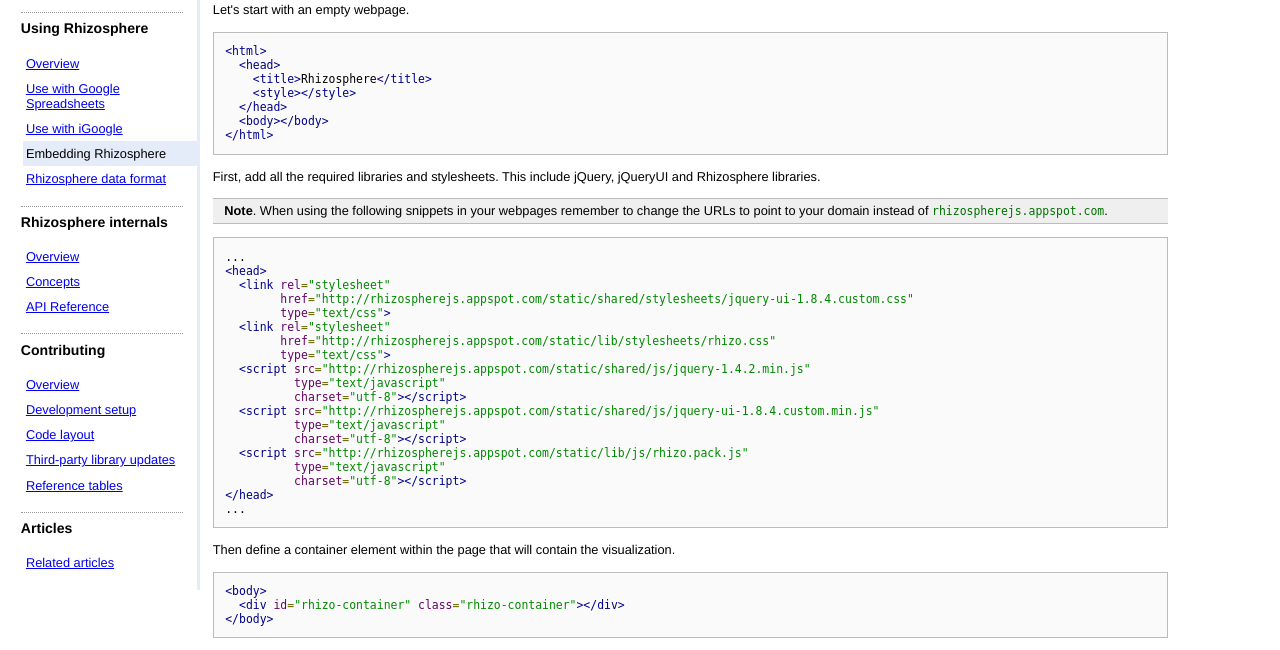
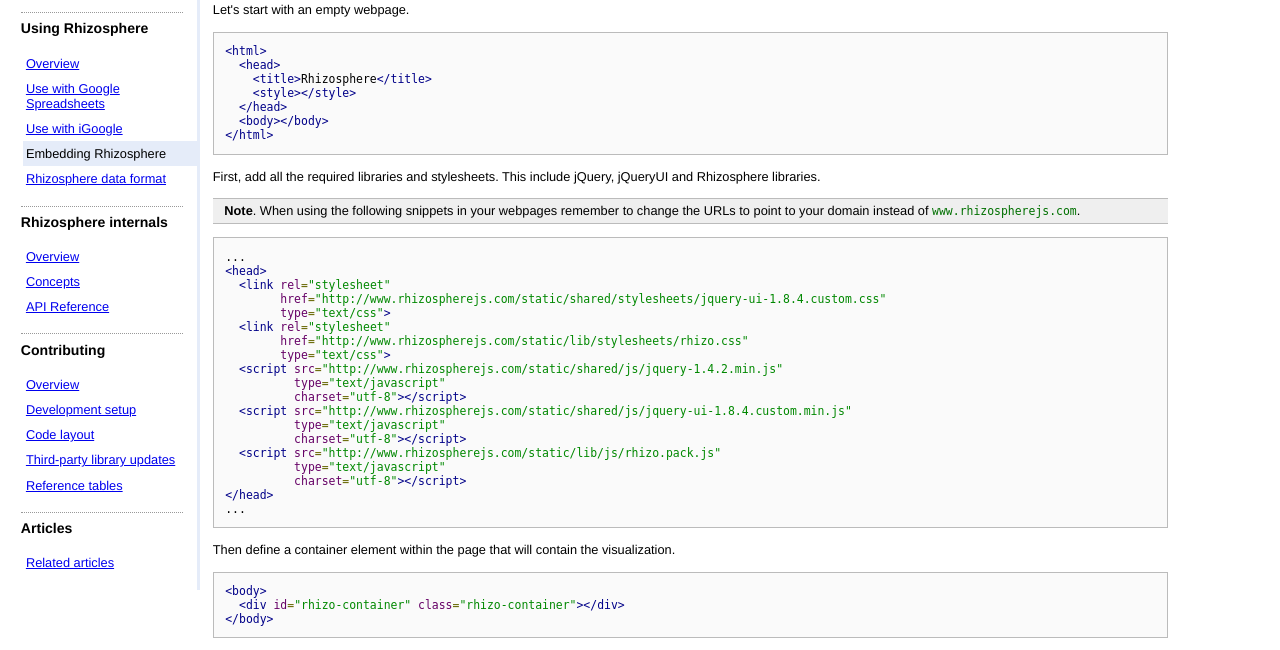
Before and after one commit to battlehorse/rhizosphere, a Python web app: template appengine/src/templates/doc/users_embed.html in a window 1280 px wide. Shown: the part 205-855 px from the top of the page. Run offline with Jinja, Linux system fonts and the light colour scheme; the template is opened without the code that fills it, so the values that code supplies are empty; some libraries are stand-ins or nearby versions.

Commit message:
Updated all links to point to the new rhizospherejs.com

```diff
--- a/appengine/src/templates/doc/contrib_layout.html
+++ b/appengine/src/templates/doc/contrib_layout.html
@@ -10,7 +10,7 @@
     <p>
       Appengine application to serve the Rhizosphere library. Also hosts
       the documentation and everything you see in the Rhizosphere
-      <a href="http://rhizospherejs.appspot.com">demo site</a>.
+      <a href="http://www.rhizospherejs.com">demo site</a>.
     </p>
 
     <p>
--- a/appengine/src/templates/doc/users_embed.html
+++ b/appengine/src/templates/doc/users_embed.html
@@ -26,24 +26,24 @@
 <p class="note">
   <strong>Note</strong>. When using the following snippets in your webpages
   remember to change the URLs to point to your domain instead of
-  <code>rhizospherejs.appspot.com</code>.
+  <code>www.rhizospherejs.com</code>.
 </p>
 <pre class="prettyprint lang-html">
 ...
 &lt;head&gt;
   &lt;link rel="stylesheet"
-        href="http://rhizospherejs.appspot.com/static/shared/stylesheets/jquery-ui-1.8.4.custom.css"
+        href="http://www.rhizospherejs.com/static/shared/stylesheets/jquery-ui-1.8.4.custom.css"
         type="text/css"&gt;
   &lt;link rel="stylesheet"
-        href="http://rhizospherejs.appspot.com/static/lib/stylesheets/rhizo.css"
+        href="http://www.rhizospherejs.com/static/lib/stylesheets/rhizo.css"
         type="text/css"&gt;
-  &lt;script src="http://rhizospherejs.appspot.com/static/shared/js/jquery-1.4.2.min.js"
+  &lt;script src="http://www.rhizospherejs.com/static/shared/js/jquery-1.4.2.min.js"
           type="text/javascript"
           charset="utf-8"&gt;&lt;/script&gt;
-  &lt;script src="http://rhizospherejs.appspot.com/static/shared/js/jquery-ui-1.8.4.custom.min.js"
+  &lt;script src="http://www.rhizospherejs.com/static/shared/js/jquery-ui-1.8.4.custom.min.js"
           type="text/javascript"
           charset="utf-8"&gt;&lt;/script&gt;
-  &lt;script src="http://rhizospherejs.appspot.com/static/lib/js/rhizo.pack.js"
+  &lt;script src="http://www.rhizospherejs.com/static/lib/js/rhizo.pack.js"
           type="text/javascript"
           charset="utf-8"&gt;&lt;/script&gt;
 &lt;/head&gt;
--- a/appengine/src/templates/doc/users_overview.html
+++ b/appengine/src/templates/doc/users_overview.html
@@ -22,7 +22,7 @@ to visualize your own data.</p>
 <p>
   The easiest way to experience Rhizosphere is to try it out with some of the
   demos. You can find
-  <a href="http://rhizospherejs.appspot.com">all the demos here</a>.
+  <a href="http://www.rhizospherejs.com">all the demos here</a>.
 </p>
 
 <h2>The Rhizosphere user interface</h2>
--- a/appengine/src/templates/doc/users_spreadsheets.html
+++ b/appengine/src/templates/doc/users_spreadsheets.html
@@ -34,7 +34,7 @@
   <strong>custom</strong> gadget and type in this URL:
 </p>
 <pre>
-  http://rhizospherejs.appspot.com/ig
+  http://www.rhizospherejs.com/ig
 </pre>
 <p>
   Click the Add button. This will add the Rhizosphere gadget on your
--- a/appengine/src/templates/docshell.html
+++ b/appengine/src/templates/docshell.html
@@ -17,7 +17,7 @@
         <li><a href="http://sites.google.com/site/rhizosphereui">
           Project Site</a></li>
         <li class="current"><a href="/doc/index.html">Docs</a></li>
-        <li><a href="http://rhizospherejs.appspot.com">Demos</a></li>
+        <li><a href="http://www.rhizospherejs.com">Demos</a></li>
         <li><a href="http://code.google.com/p/rhizosphere">Source Code</a></li>
       </ul>
       <h1>Rhizosphere Documentation</h1>
--- a/showcase/code/js/googlecode.js
+++ b/showcase/code/js/googlecode.js
@@ -286,7 +286,7 @@ googlecode.template.Logo.prototype.render = function() {
           text('Rhizosphere'));
   poweredbylinks.append(' (').append(
       $('<a />', {
-        'href': 'http://rhizospherejs.appspot.com/doc',
+        'href': 'http://www.rhizospherejs.com/doc',
         'target': '_blank'}).
           text('Help')).append(')');
 
--- a/src/js/rhizo.ui.component.js
+++ b/src/js/rhizo.ui.component.js
@@ -849,7 +849,7 @@ rhizo.ui.component.Logo.prototype.render = function() {
 
   links.append(
       $('<a />', {
-        'href': 'http://rhizospherejs.appspot.com/doc',
+        'href': 'http://www.rhizospherejs.com/doc',
         'target': '_blank'}).
           text('Help'));
 
```
Also changed, not shown: appengine/src/static/doc/txt/rhizosphere_embed.html.txt (+5 -5 lines), appengine/src/static/doc/txt/rhizosphere_sample_people.html.txt (+5 -5 lines), appengine/shared/README.txt.
